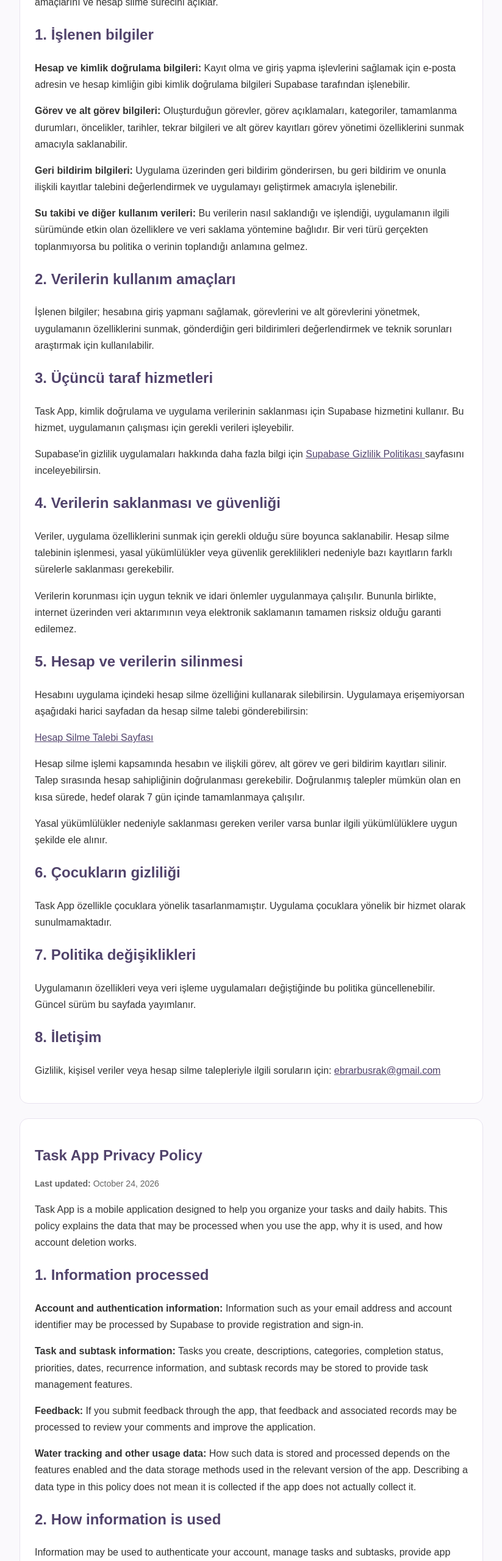
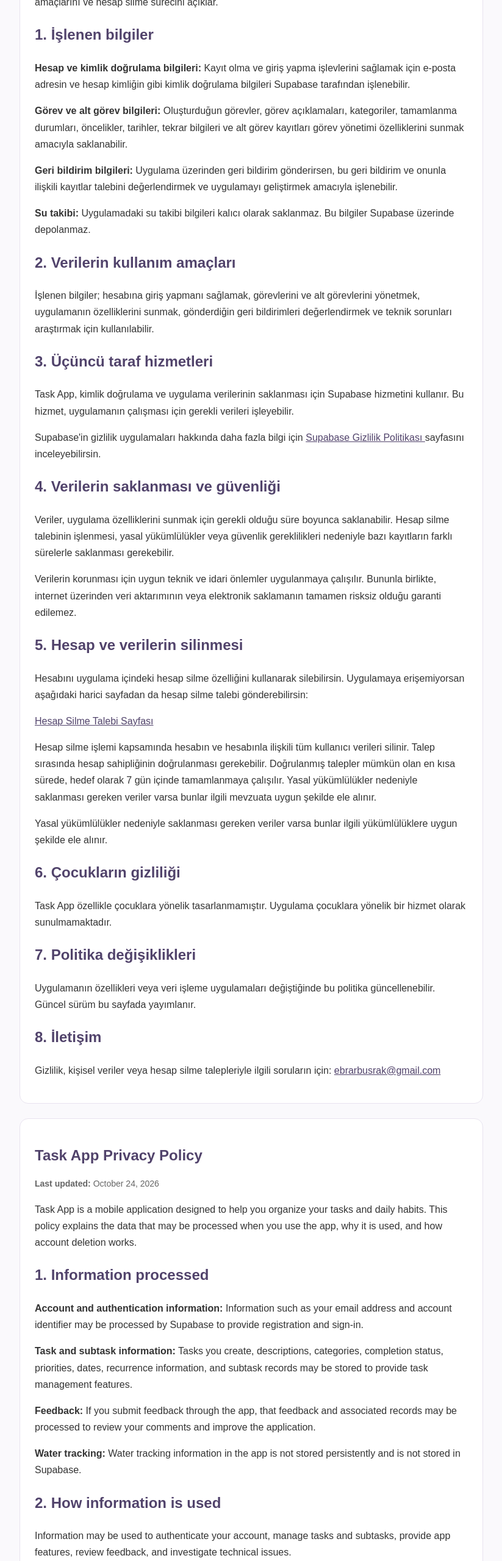
Before and after one commit to Lilith442/task-app-legal, a plain HTML site: page index.html in a window 1280 px wide. Shown: the part 240-2800 px from the top of the page at 61% size, without its empty margins (228-1051 px from the left). Drawn offline with Linux system fonts and the light colour scheme.

Commit message:
Update index.html

```diff
--- a/index.html
+++ b/index.html
@@ -104,13 +104,13 @@
         uygulamayı geliştirmek amacıyla işlenebilir.
       </p>
 
+
 <p>
-        <strong>Su takibi ve diğer kullanım verileri:</strong>
-        Bu verilerin nasıl saklandığı ve işlendiği, uygulamanın
-        ilgili sürümünde etkin olan özelliklere ve veri saklama
-        yöntemine bağlıdır. Bir veri türü gerçekten toplanmıyorsa
-        bu politika o verinin toplandığı anlamına gelmez.
+  <strong>Su takibi:</strong>
+  Uygulamadaki su takibi bilgileri kalıcı olarak saklanmaz.
+  Bu bilgiler Supabase üzerinde depolanmaz.
 </p>
+
 
       <h2>2. Verilerin kullanım amaçları</h2>
 
@@ -168,13 +168,17 @@
         </a>
       </p>
 
+
 <p>
-        Hesap silme işlemi kapsamında hesabın ve ilişkili görev,
-        alt görev ve geri bildirim kayıtları silinir. Talep sırasında
-        hesap sahipliğinin doğrulanması gerekebilir. Doğrulanmış
-        talepler mümkün olan en kısa sürede, hedef olarak 7 gün
-        içinde tamamlanmaya çalışılır.
+  Hesap silme işlemi kapsamında hesabın ve hesabınla ilişkili
+  tüm kullanıcı verileri silinir. Talep sırasında hesap
+  sahipliğinin doğrulanması gerekebilir. Doğrulanmış talepler
+  mümkün olan en kısa sürede, hedef olarak 7 gün içinde
+  tamamlanmaya çalışılır. Yasal yükümlülükler nedeniyle
+  saklanması gereken veriler varsa bunlar ilgili mevzuata
+  uygun şekilde ele alınır.
 </p>
+
 
       <p>
         Yasal yükümlülükler nedeniyle saklanması gereken veriler varsa
@@ -245,14 +249,13 @@
         and improve the application.
       </p>
 
+
 <p>
-        <strong>Water tracking and other usage data:</strong>
-        How such data is stored and processed depends on the features
-        enabled and the data storage methods used in the relevant
-        version of the app. Describing a data type in this policy
-        does not mean it is collected if the app does not actually
-        collect it.
+  <strong>Water tracking:</strong>
+  Water tracking information in the app is not stored persistently
+  and is not stored in Supabase.
 </p>
+
 
       <h2>2. How information is used</h2>
 
@@ -308,13 +311,16 @@
         </a>
       </p>
 
+
 <p>
-        The account deletion process deletes your account and
-        associated task, subtask, and feedback records. We may
-        need to verify account ownership. Our goal is to complete
-        verified requests as soon as possible, targeting completion
-        within 7 days.
+  The account deletion process deletes your account and all
+  user data associated with it. We may need to verify account
+  ownership. Our goal is to complete verified requests as soon
+  as possible, targeting completion within 7 days. Any data
+  that must be retained to comply with legal obligations will
+  be handled in accordance with applicable requirements.
 </p>
+
 
       <p>
         Any data that must be retained to comply with legal
```
Lines whose indentation alone changed are shown as unchanged.
